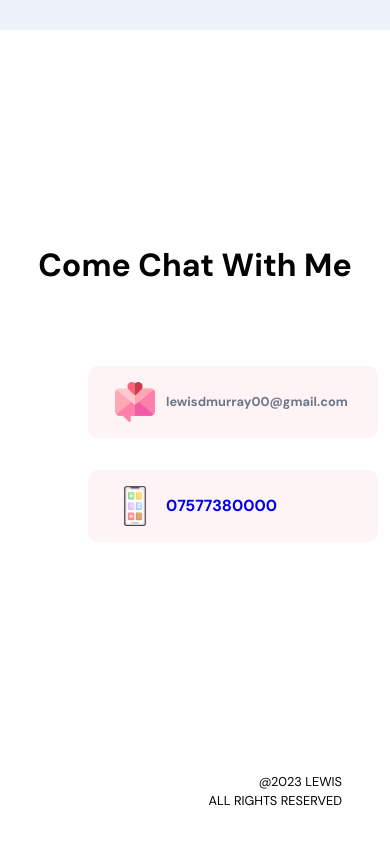
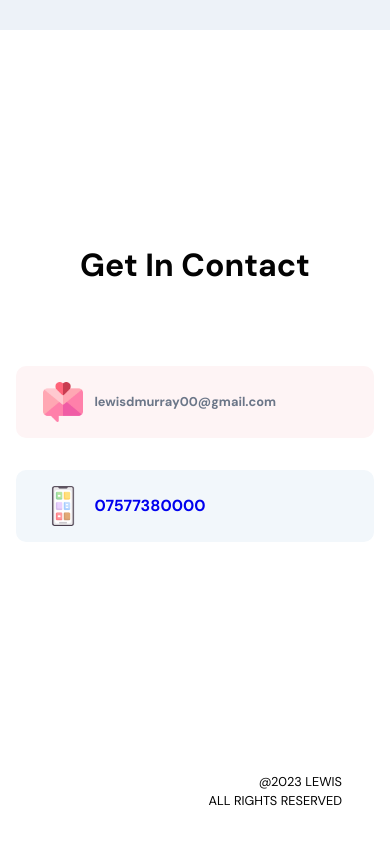
Before and after one commit to LewisMurray00/myPortfolio, a React (Create React App) app: page / in a window 390 px wide. Shown: the part 5369-6213 px from the top of the page. Built offline with nearby package versions, Linux system fonts and the light colour scheme.

Commit message:
Made it responsive to mobile and tablet devices

```diff
--- a/src/container/Footer/Footer.jsx
+++ b/src/container/Footer/Footer.jsx
@@ -7,7 +7,7 @@
 const Footer = () => {
   return (
     <>
-      <h2 className='head-text'>Come chat with me</h2>
+      <h2 className='head-text'>Get in contact</h2>
 
       <div className='app__footer-cards'>
         <div className='app__footer-card'>
--- a/src/container/Footer/Footer.scss
+++ b/src/container/Footer/Footer.scss
@@ -45,5 +45,17 @@
         &:hover{
             box-shadow: 0 0 25px #fef4f5;
         }
+
+        @media screen and (max-width: 450px){
+            width: 100%;
+        }
+    }
+
+    @media screen and (max-width: 768px){
+        width: 100%;
     }
 }
+
+.app__footer-cards .app__footer-card:last-child{
+    background-color: #f2f7fb;
+}
```
